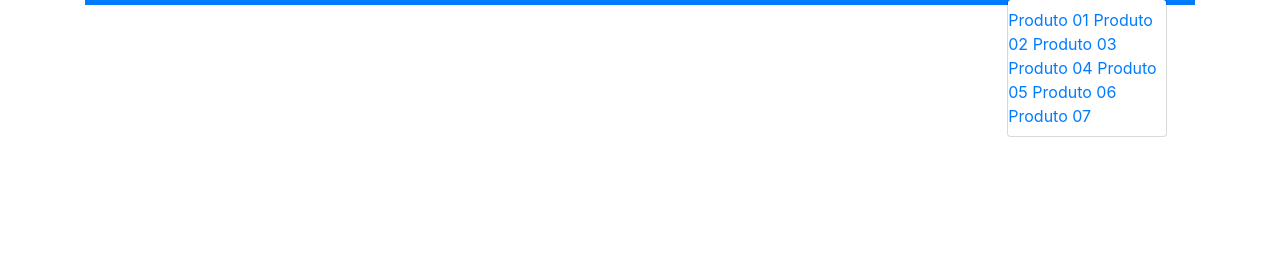
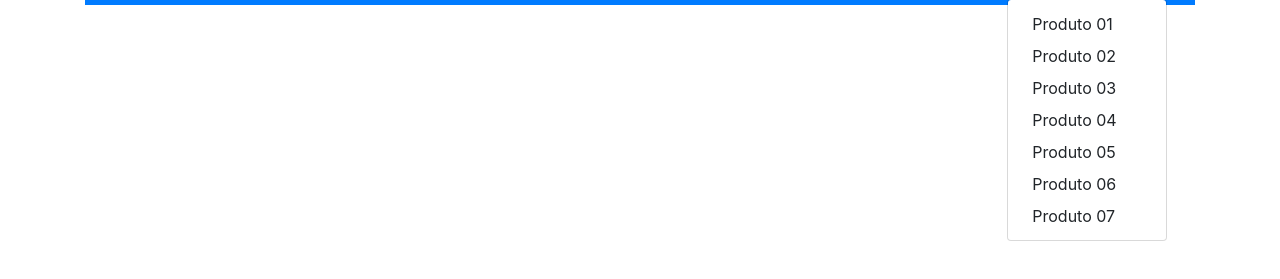
Before and after one commit to TommyRocha/site-bootstrap-basico, a plain HTML site: page sobre.html in a window 1280 px wide. Both pictures are taken after a click on the link "Produtos". Shown: the part 51-330 px from the top of the page. Drawn offline with nearby package versions, Linux system fonts and the light colour scheme.

Commit message:
create sobre
criei página sobre

```diff
--- a/sobre.html
+++ b/sobre.html
@@ -42,15 +42,17 @@
                      <li class="nav-item dropdown">
                         <a class="nav-link dropdown-toggle" href="#" id="dropdown-site" data-toggle="dropdown">Produtos</a>
 
-                        <div class="dropdown-menu">
-                            <a class="dropdown-intem" href="#">Produto 01</a>
-                            <a class="dropdown-intem" href="#">Produto 02</a>
-                            <a class="dropdown-intem" href="#">Produto 03</a>
-                            <a class="dropdown-intem" href="#">Produto 04</a>
-                            <a class="dropdown-intem" href="#">Produto 05</a>
-                            <a class="dropdown-intem" href="#">Produto 06</a>
-                            <a class="dropdown-intem" href="#">Produto 07</a>
-                        </div>
+                           <div class="dropdown-menu">
+
+                                    <a class="dropdown-item" href="#">Produto 01</a>
+                                    <a class="dropdown-item" href="#">Produto 02</a>
+                                    <a class="dropdown-item" href="#">Produto 03</a>
+                                    <a class="dropdown-item" href="#">Produto 04</a>
+                                    <a class="dropdown-item" href="#">Produto 05</a>
+                                    <a class="dropdown-item" href="#">Produto 06</a>
+                                    <a class="dropdown-item" href="#">Produto 07</a>
+
+                                </div>
                     </li>
 
                     <!--fim-->
```
